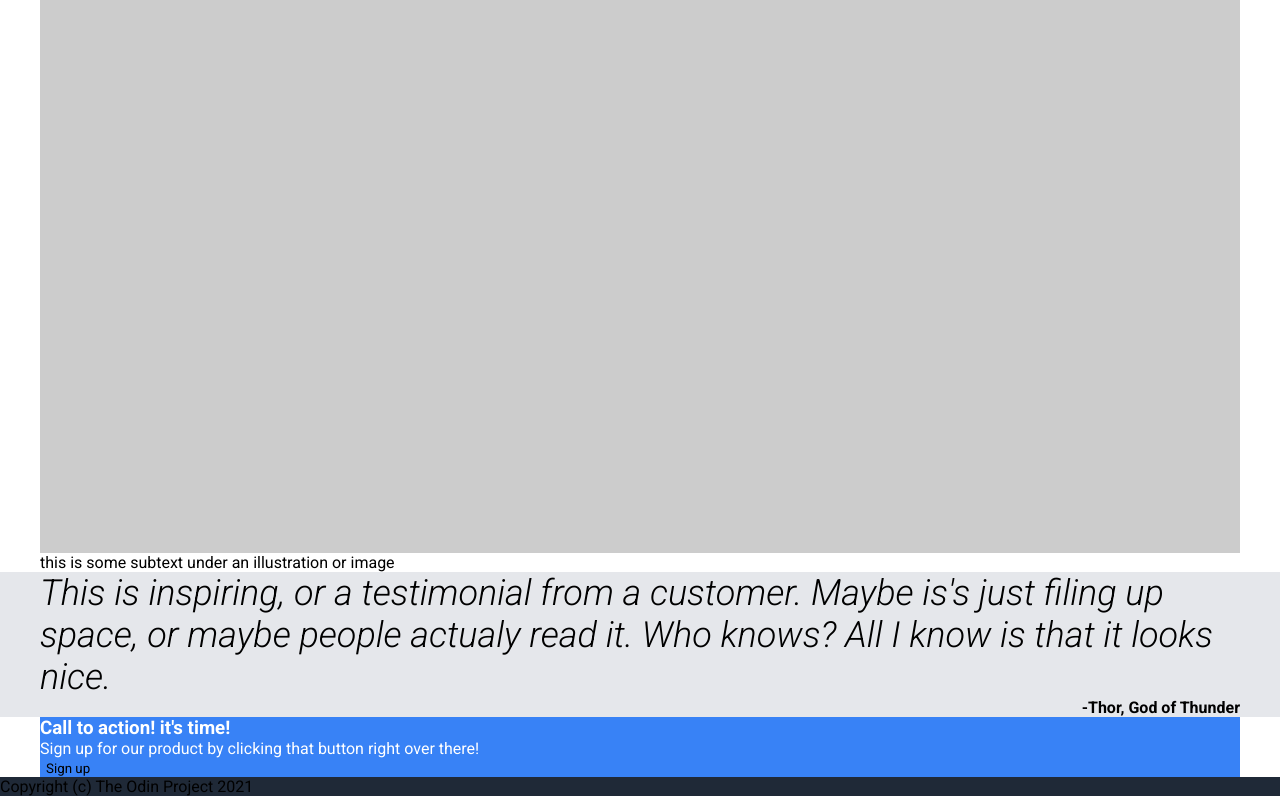
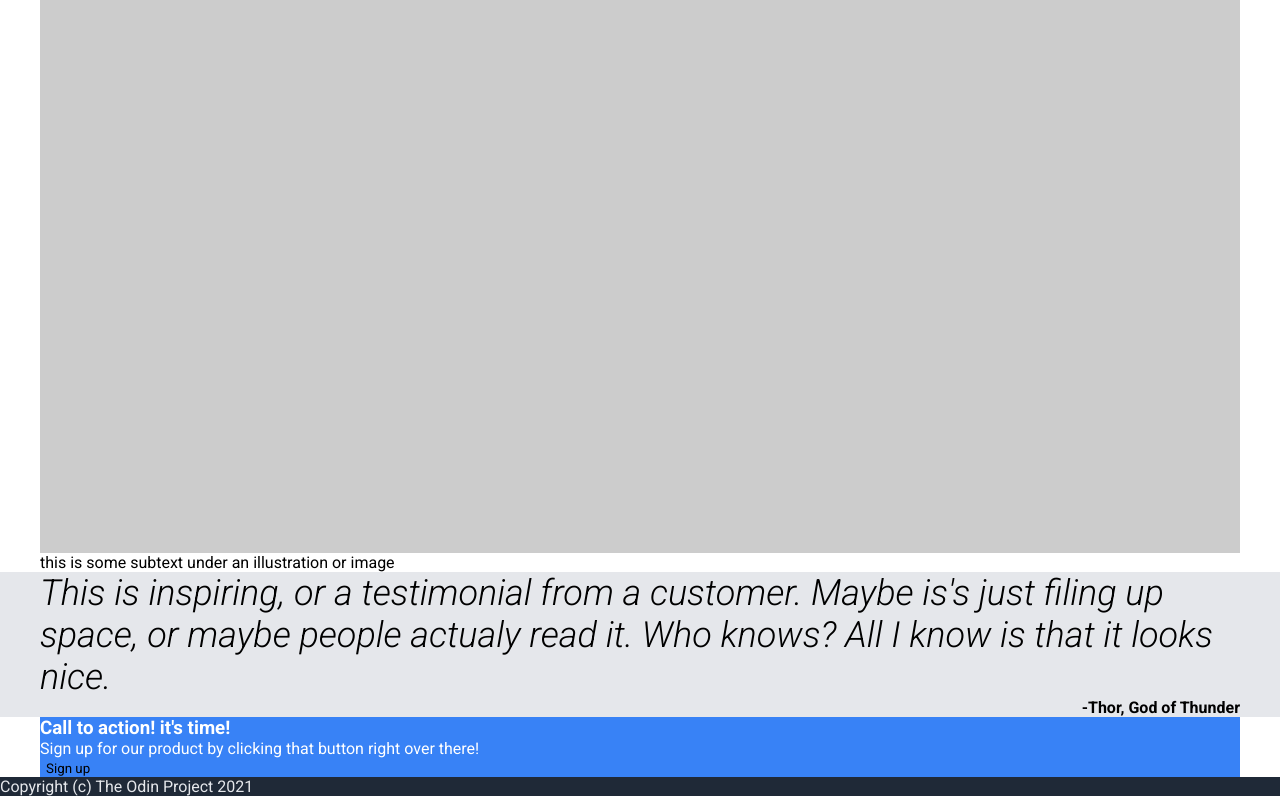
Before and after one commit to Ssahebjam/odin-landingpage, a website built with Vite: page index.html in a window 1280 px wide. Shown: the part 5297-6093 px from the top of the page. Built offline with nearby package versions, Linux system fonts and the light colour scheme; placeholder pictures from the web are drawn by us.

```diff
--- a/src/style.css
+++ b/src/style.css
@@ -95,6 +95,7 @@
 
     .site-footer {
       background-color: var(--clr-bg-dark);
+      color: var(--clr-bg-gray);
     }
 
     .quote-section {
```
